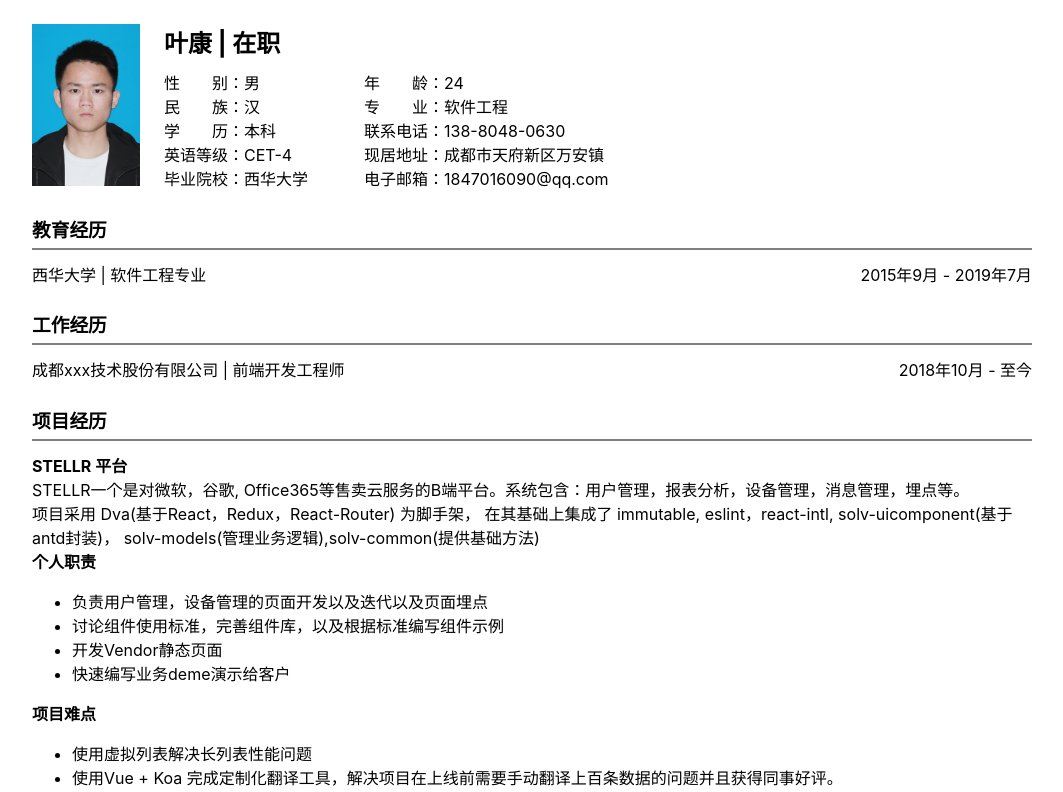
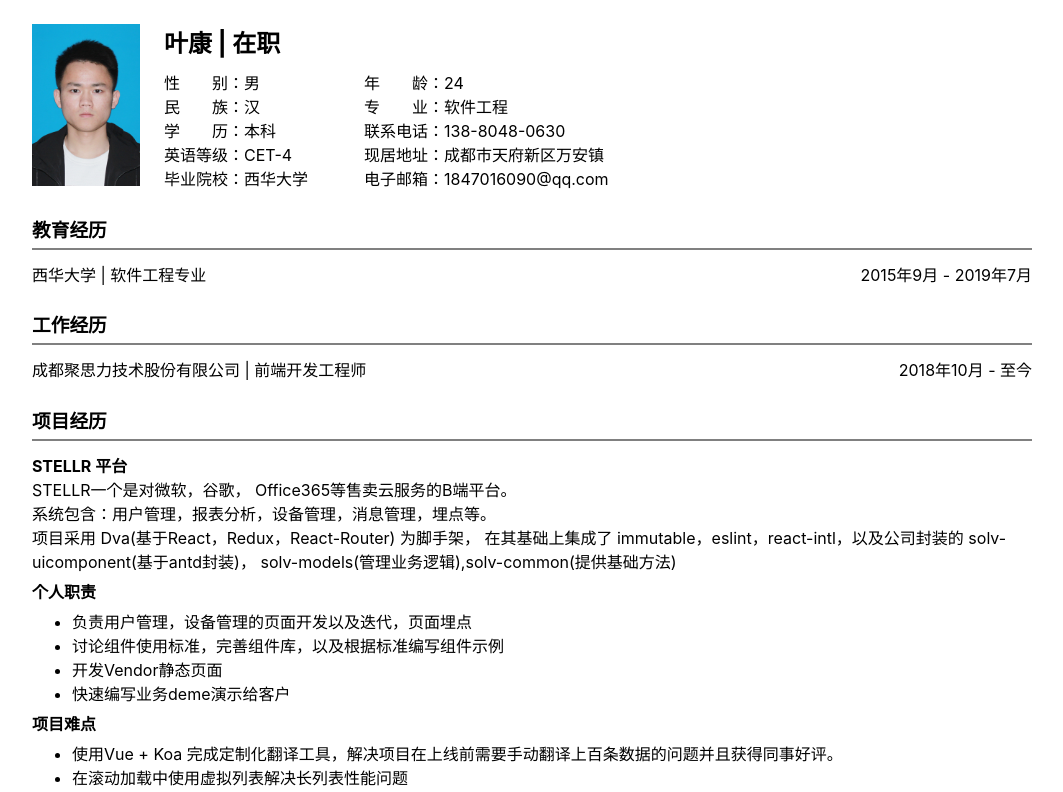
Before and after one commit to 1847016090/testGithubActions, a React (Create React App) app: page / in a window 1280 px wide. Shown: the top 792 px of the page, without its empty margins (108-1171 px from the left). Built offline with nearby package versions, Linux system fonts and the light colour scheme.

Commit message:
fix: fix 简历

```diff
--- a/src/App.css
+++ b/src/App.css
@@ -36,3 +36,6 @@
 .header-title {
   border-bottom: 2px solid gray;
 }
+.cv ul {
+  margin: 0;
+}
--- a/src/App.js
+++ b/src/App.js
@@ -47,7 +47,7 @@ function App() {
       <div>
         <h3 class="header-title">工作经历</h3>
         <div className="_flex _between">
-          <div>{showInfo("成都xxx技术股份有限公司")} | 前端开发工程师</div>
+          <div>{showInfo("成都聚思力技术股份有限公司")} | 前端开发工程师</div>
           <div>{showInfo("2018年10月 - 至今")}</div>
         </div>
       </div>
@@ -56,37 +56,30 @@ function App() {
         <h3 className="header-title">项目经历</h3>
         <div>
           <div className="_bold">STELLR 平台</div>
-          <div>
-            STELLR一个是对微软，谷歌,
-            Office365等售卖云服务的B端平台。系统包含：用户管理，报表分析，设备管理，消息管理，埋点等。
-          </div>
+          <div>STELLR一个是对微软，谷歌， Office365等售卖云服务的B端平台。</div>
+          <div>系统包含：用户管理，报表分析，设备管理，消息管理，埋点等。</div>
           <div>
             项目采用 Dva(基于React，Redux，React-Router) 为脚手架，
-            在其基础上集成了 immutable, eslint，react-intl,
+            在其基础上集成了 immutable，eslint，react-intl，以及公司封装的
             solv-uicomponent(基于antd封装)，
             solv-models(管理业务逻辑),solv-common(提供基础方法)
           </div>
-          <div className="_bold">个人职责</div>
+          <div className="_bold _m_t_half _m_b_half">个人职责</div>
           <ul>
-            <li>负责用户管理，设备管理的页面开发以及迭代以及页面埋点</li>
+            <li>负责用户管理，设备管理的页面开发以及迭代，页面埋点</li>
             <li>讨论组件使用标准，完善组件库，以及根据标准编写组件示例</li>
             <li>开发Vendor静态页面</li>
             <li>快速编写业务deme演示给客户</li>
           </ul>
-          <div className="_bold">项目难点</div>
+          <div className="_bold _m_t_half _m_b_half">项目难点</div>
           <ul>
             <li>
-              使用虚拟列表解决长列表性能问题
+              使用Vue + Koa
+              完成定制化翻译工具，解决项目在上线前需要手动翻译上百条数据的问题并且获得同事好评。
             </li>
-            <li>
-              使用Vue + Koa 完成定制化翻译工具，解决项目在上线前需要手动翻译上百条数据的问题并且获得同事好评。
-            </li>
-            <li>
-              整理Solv-Ui 组件使用用例代码块并分享给同事,提高开发效率
-            </li>
-            <li>
-              手写简单Cli工具，快捷下载使用模版
-            </li>
+            <li>在滚动加载中使用虚拟列表解决长列表性能问题</li>
+            <li>整理Solv-Ui 组件使用用例代码块并分享给同事,提高开发效率</li>
+            <li>手写简单Cli工具，快捷下载使用模版</li>
           </ul>
         </div>
       </div>
@@ -101,9 +94,7 @@ function App() {
           </li>
           <li>熟悉Redux，React-Reudx，React-Router全家桶以及实现原理</li>
           <li>熟悉git版本控制工具、npm包管理器</li>
-          <li>
-            熟悉Webpack，Eslint，Prettier等工程化构建工具
-          </li>
+          <li>熟悉Webpack，Eslint，Prettier等工程化构建工具</li>
           <li>熟悉Dva, 了解 Tarojs 等等脚手架</li>
           <li>了解Express， Koa框架，能使用其实现简单的服务器</li>
           <li>熟练阅读和查阅计算机相关英文文档，并且有良好的编程习惯。</li>
@@ -117,7 +108,7 @@ function App() {
           <li>行走的标准，总是能在和设计的沟通中提出设计不规范的地方。</li>
           <li>具有良好的文化素质，脾气很好，能够和同事和谐相处</li>
           <li>工作积极，能够独立工作，又有团队精神</li>
-          <li>热爱运动，喜欢篮球，唱歌</li>
+          <li>热爱运动，喜欢篮球，唱歌，健身</li>
         </ul>
       </div>
     </div>
--- a/src/Common.css
+++ b/src/Common.css
@@ -12,6 +12,9 @@
   margin-left: 24px !important;
 }
 
+._m_t_half {
+  margin-top: 6px;
+}
 ._m_t_1 {
   margin-top: 12px !important;
 }
@@ -19,6 +22,9 @@
   margin-top: 24px !important;
 }
 
+._m_b_half {
+  margin-bottom: 6px;
+}
 ._m_b_1 {
   margin-bottom: 12px !important;
 }
```
